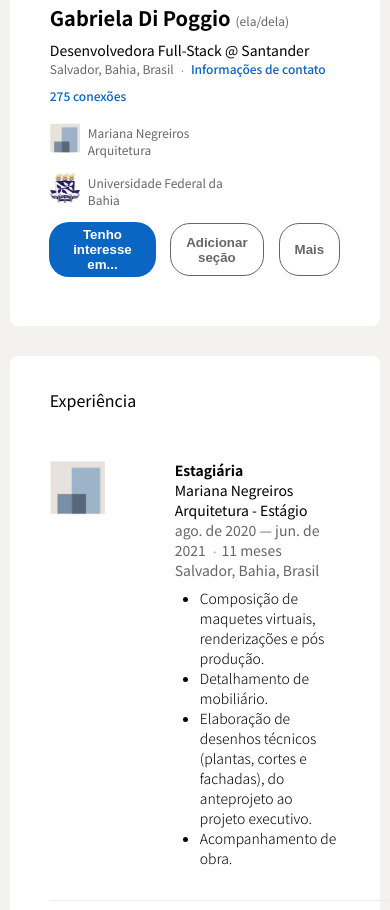
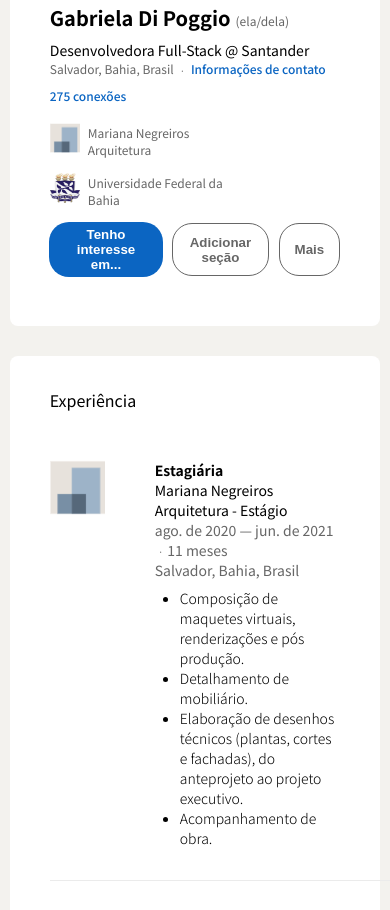
Before and after one commit to gabrieladipoggio/linkedin-clone, a plain HTML site: page index.html in a window 390 px wide. Shown: the part 357-1267 px from the top of the page. Drawn offline with Linux system fonts and the light colour scheme; files whose address does not match are found by name.

Commit message:
Corrige responsividade

```diff
--- a/style.css
+++ b/style.css
@@ -271,7 +271,7 @@ section h3 {
 
 .exp-info {
     display: flex;
-    gap: 45px;
+    gap: 25px;
 }
 
 .exp-txt {
@@ -383,6 +383,10 @@ span {
         margin-right: 10px;
     }
 
+    .buttons{
+        gap: 10px;
+    }
+
     .exp-img {
         margin-right: 25px;
     }
```
